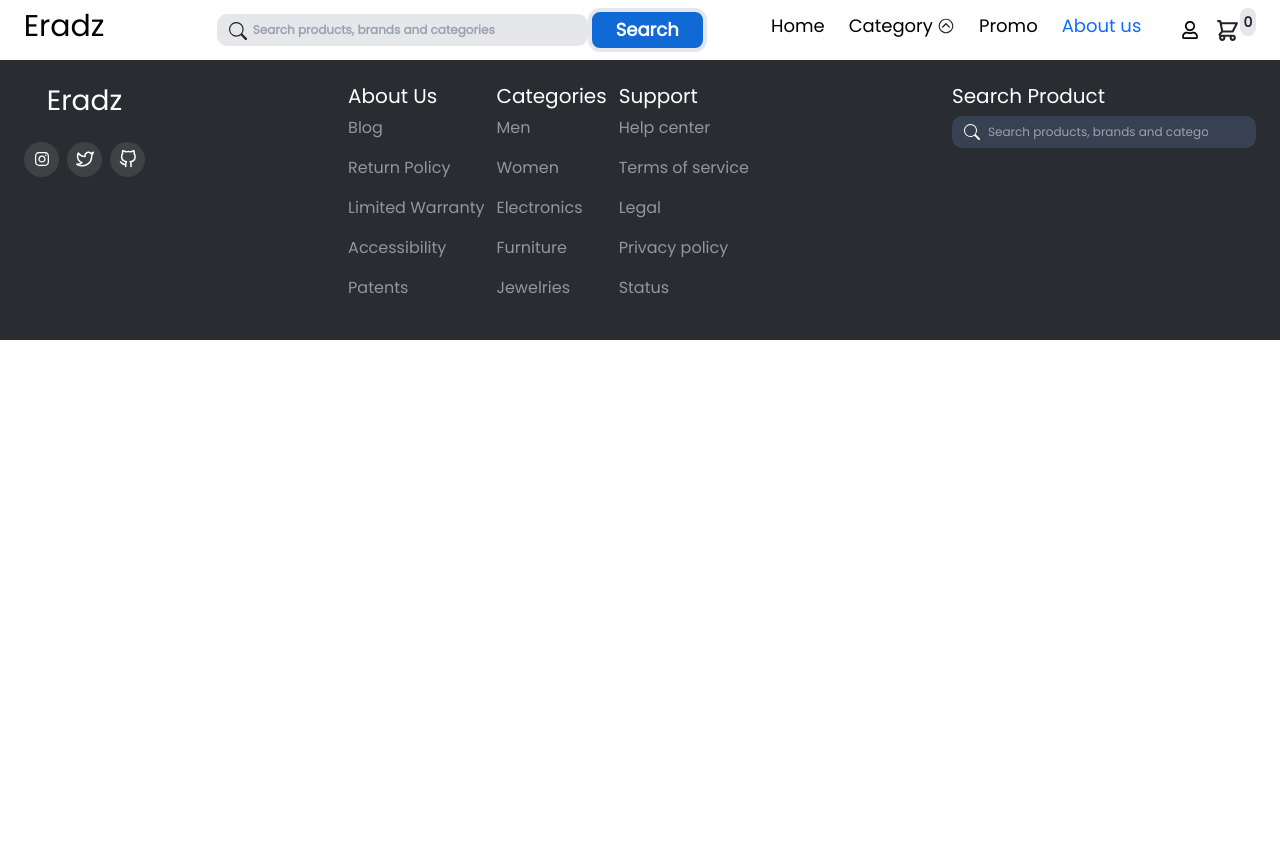
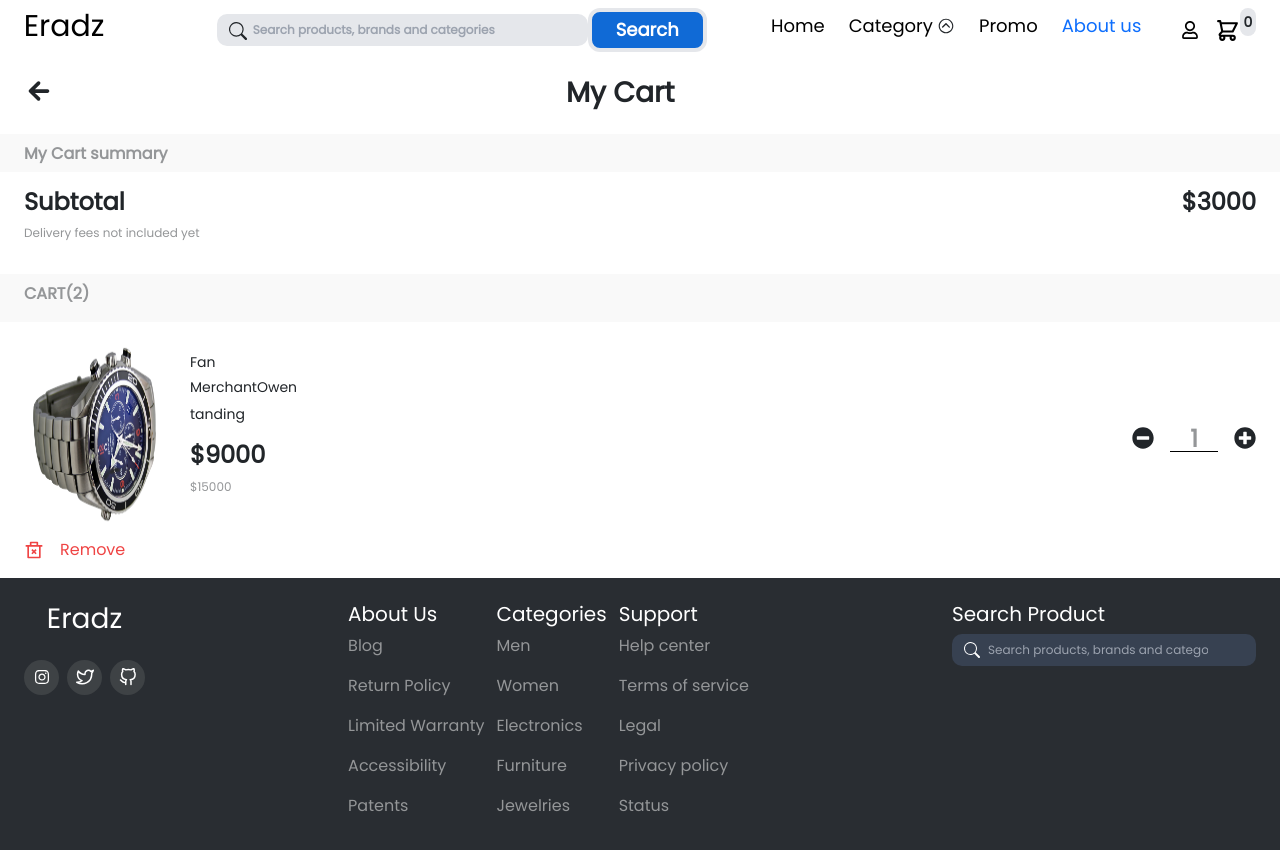
Before and after one commit to Eradz/social-fullstack, a React (Create React App) app: page /cart in a window 1280 px wide. Shown: the top 850 px of the page. Before the commit the page ends 800 px from the top, so only its background shows below. Built offline with nearby package versions, Linux system fonts and the light colour scheme.

Commit message:
added cart

```diff
--- a/src/App.js
+++ b/src/App.js
@@ -8,6 +8,7 @@ import { Product } from './components/product/Product';
 import { Nav } from './components/nav/Nav';
 import { ToastContainer } from 'react-toastify';
 import 'react-toastify/dist/ReactToastify.css';
+import {Cart} from './components/cart/Cart';
 
 function App() {
 
@@ -20,6 +21,7 @@ function App() {
       <Route  path='/category' element={<Categories/>} />
       <Route  path='/register' element={<Register/>} />
       <Route  path='/product/:id' element={<Product/>} />
+      <Route  path='/cart' element={<Cart/>} />
       </Routes>
     </Router>
     <Footer/>
--- /dev/null
+++ b/src/components/cart/Cart.jsx
@@ -0,0 +1,58 @@
+import React from 'react'
+import { RiDeleteBin2Line } from 'react-icons/ri'
+import { FaMinusCircle, FaPlusCircle } from 'react-icons/fa'
+import { IoMdArrowRoundBack } from 'react-icons/io'
+import { useSelector,  } from 'react-redux'
+import watch from '../../assest/watch.png'
+
+export function Cart() {
+    const {cart, cartItem} = useSelector((state) => state.item)
+    console.log(cartItem[0])
+  return (
+    <div className='bg-bg'>
+        <div>
+            <div className='flex gap-[40%] py-3 bg-white'>
+                <IoMdArrowRoundBack size={30} className="ml-6 cursor-pointer"/>
+                <h3 className='text-center font-semibold'>My Cart</h3>
+            </div>
+            <p className='pt-2 pl-6 font-semibold text-text'>My Cart summary</p>
+            <div className='flex justify-between bg-white mt-[-10px] px-4 py-3 '>
+                <div>
+                    <h4 className='font-semibold'>Subtotal</h4>
+                    <p className='text-text text-[12px]'>Delivery fees not included yet</p>
+                </div>
+                <h4 className='font-semibold'>$3000</h4>
+            </div>
+            <p className='text-text pl-6 font-semibold pt-2'>CART(2)</p>
+            <div className='bg-bg flex flex-col gap-5'>
+                <div className='bg-white px-4 py-3' >
+                    <div className=' flex justify-between '>
+                        <div className='flex gap-3'>
+                            <img src={watch} alt="watch" className='w-[150px] h-[200px]'/>
+                            <div className='pt-3 text-[14px]'>
+                                <h5 className='text-[14px]'>Fan</h5>
+                                <h6 className='text-[14px]'>MerchantOwen</h6>
+                                <p>tanding</p>
+                                <h4 className='font-semibold'>$9000</h4>
+                                <p className='text-text text-[12px]'>$15000</p>
+                            </div>
+                        </div>
+                        <div className='flex items-center gap-3 '>
+                            <FaMinusCircle size={22}/>
+                            <div className='flex flex-col justify-center'>
+                                <h4 className='text-center text-text font-semibold mb-[-3px]'>1</h4>
+                                <div className='w-12 h-[1px] bg-black'></div>
+                            </div>
+                            <FaPlusCircle size={22}/>
+                        </div>
+                    </div>
+                    <div className="text-red-500 flex gap-3 items-center cursor-pointer">
+                        <RiDeleteBin2Line size={20}/>
+                        <span>Remove</span>
+                    </div>
+                </div>
+            </div>
+        </div>
+    </div>
+  )
+}
--- a/src/components/nav/Nav.jsx
+++ b/src/components/nav/Nav.jsx
@@ -68,10 +68,8 @@ export const Nav = () => {
              <div className='flex gap-3 items-center justify-center'>
               <a href='/register' className='text-black'><FaRegUser  className='hover:text-blue  hover:cursor-pointer'/></a>
                 <div className='flex justify-center items-center hover:text-blue  hover:cursor-pointer'>
-                     <HiOutlineShoppingCart  size={25}/>
-                     <p
-
-                      className=' text-center rounded-full text-sm p-1 bg-gray-200'>{cart}</p>
+                    <a href='/cart' className="text-black cursor-pointer"> <HiOutlineShoppingCart  size={25}/></a>
+                     <p className=' text-center rounded-full text-sm p-1 bg-gray-200'>{cart}</p>
                 </div>
                 <div onClick={toogle} className='p-2 md:hidden'>
                 {nav? <FaTimes size={25}/> :  <FaBars size={25}/>}
```
